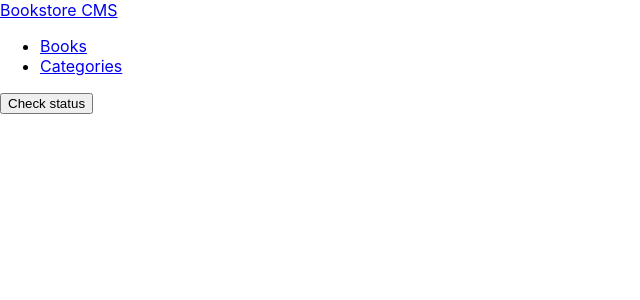
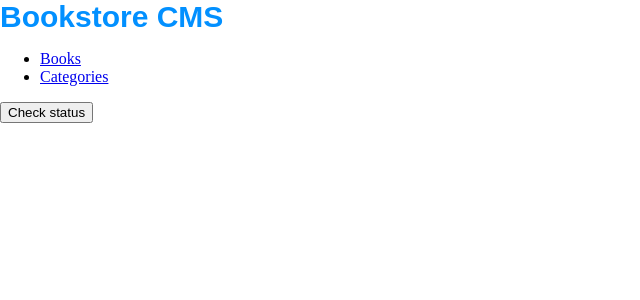
Before and after one commit to VaneCode/Bookstore, a React (Create React App) app: page /categories in a window 1280 px wide. Shown: the top 300 px of the page, without its empty margins (0-640 px from the left). Built offline with nearby package versions, Linux system fonts and the light colour scheme.

Commit message:
Add style to logo

```diff
--- a/package.json
+++ b/package.json
@@ -16,6 +16,7 @@
     "react-scripts": "5.0.1",
     "redux": "^4.2.0",
     "redux-thunk": "^2.4.1",
+    "sass": "^1.54.5",
     "uuid": "^8.3.2",
     "web-vitals": "^2.1.4"
   },
--- a/src/App.css
+++ b/src/App.css
@@ -1,39 +1,9 @@
-.App {
-  text-align: center;
+.App{
+  width: 100vw;
+  height: 100vh;
 }
 
-.App-logo {
-  height: 40vmin;
-  pointer-events: none;
+body{
+  margin: 0;
+  padding: 0;
 }
-
-@media (prefers-reduced-motion: no-preference) {
-  .App-logo {
-    animation: App-logo-spin infinite 20s linear;
-  }
-}
-
-.App-header {
-  background-color: #282c34;
-  min-height: 100vh;
-  display: flex;
-  flex-direction: column;
-  align-items: center;
-  justify-content: center;
-  font-size: calc(10px + 2vmin);
-  color: white;
-}
-
-.App-link {
-  color: #61dafb;
-}
-
-@keyframes App-logo-spin {
-  from {
-    transform: rotate(0deg);
-  }
-
-  to {
-    transform: rotate(360deg);
-  }
-}
--- a/src/components/Navbar.js
+++ b/src/components/Navbar.js
@@ -1,9 +1,10 @@
 import { Link } from 'react-router-dom';
+import styles from '../styles/Navbar.module.css';
 
 const Navbar = () => (
   <nav>
     <span>
-      <a href="/">
+      <a href="/" className={styles.BookstoreCMS}>
         Bookstore CMS
       </a>
     </span>
--- a/src/index.css
+++ b/src/index.css
@@ -1,27 +1,24 @@
-body {
-  margin: 0;
-  font-family:
-    -apple-system,
-    BlinkMacSystemFont,
-    'Segoe UI',
-    'Roboto',
-    'Oxygen',
-    'Ubuntu',
-    'Cantarell',
-    'Fira Sans',
-    'Droid Sans',
-    'Helvetica Neue',
-    sans-serif;
-  -webkit-font-smoothing: antialiased;
-  -moz-osx-font-smoothing: grayscale;
+/* CSS variables */
+:root {
+  --azure: #0290ff;
+  --opaque-azure: #4386bf;
+  --white-color: #fff;
+  --black-color: #121212;
+  --main-font: 'Monserrat', sans-serif;
+  --second-font: 'RobotoSlab', sans-serif;
 }
 
-code {
-  font-family:
-    source-code-pro,
-    Menlo,
-    Monaco,
-    Consolas,
-    'Courier New',
-    monospace;
+body {
+  box-sizing: border-box;
+  font-size: 100%;
+  scroll-behavior: smooth;
+  margin: 0;
+  padding: 0;
+  text-decoration: none;
 }
+
+*,
+*::before,
+*::after {
+  box-sizing: inherit;
+}
--- /dev/null
+++ b/src/styles/Navbar.module.css
@@ -0,0 +1,14 @@
+.BookstoreCMS {
+    width: 15rem;
+    height: 2.313rem;
+    margin: 0.375rem 2.938rem 0.125rem 0;
+    font-family: var(--main-font);
+    font-size: 1.875rem;
+    font-weight: bold;
+    font-stretch: normal;
+    font-style: normal;
+    line-height: normal;
+    letter-spacing: normal;
+    color: var(--azure);
+    text-decoration: none;
+  }
```
Also changed, not shown: 1 other file (tests, documents, lock files or other folders).
